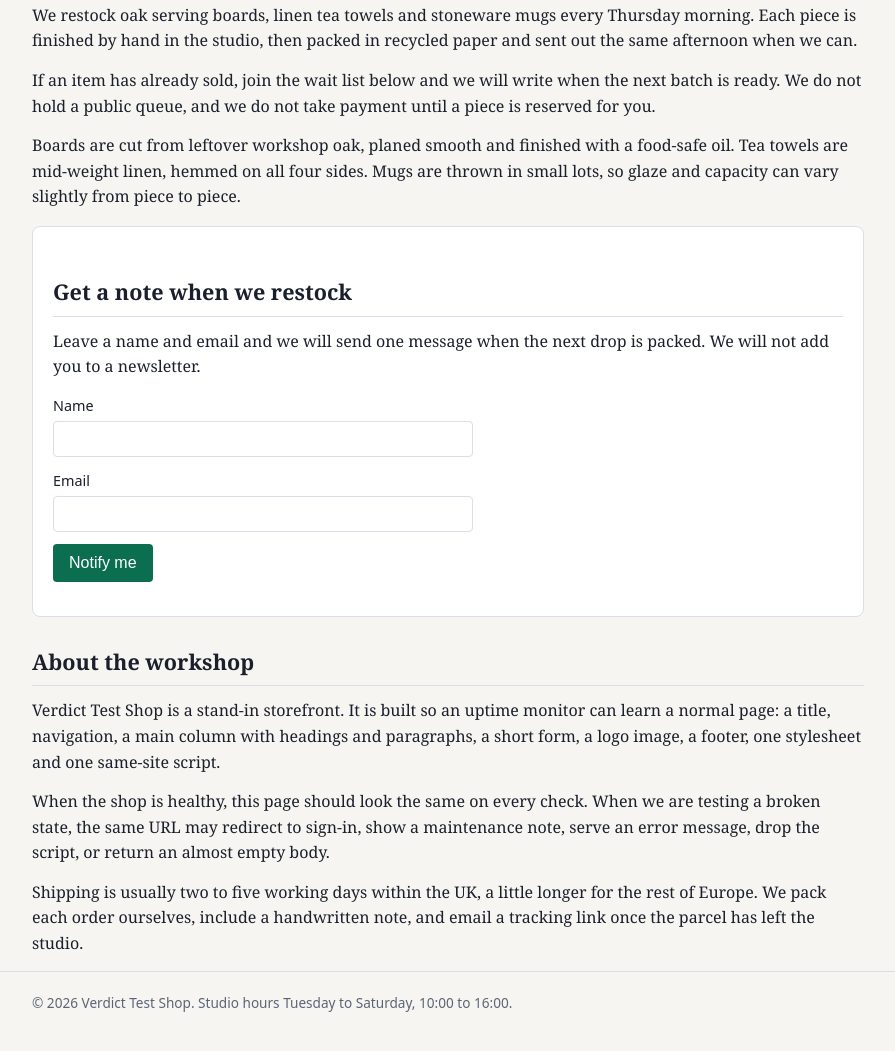
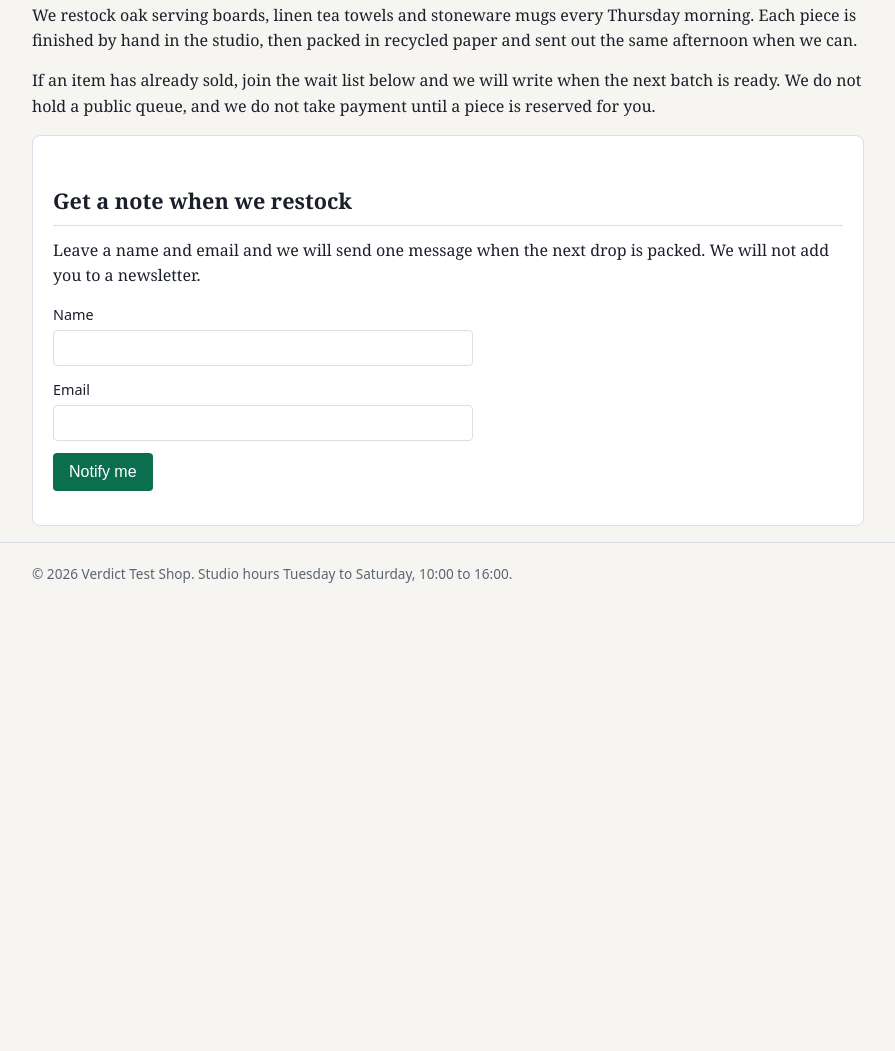
Before and after one commit to Pingara/Pingara.github.io, a plain HTML site: page index.html in a window 1280 px wide. Shown: the part 309-1360 px from the top of the page, without its empty margins (192-1087 px from the left). After the commit the page ends 940 px from the top, so only its background shows below. Drawn offline with Linux system fonts and the light colour scheme.

Commit message:
mode: partial-loss

```diff
--- a/index.html
+++ b/index.html
@@ -29,7 +29,6 @@
       <h2>This week's catalog</h2>
       <p>We restock oak serving boards, linen tea towels and stoneware mugs every Thursday morning. Each piece is finished by hand in the studio, then packed in recycled paper and sent out the same afternoon when we can.</p>
       <p>If an item has already sold, join the wait list below and we will write when the next batch is ready. We do not hold a public queue, and we do not take payment until a piece is reserved for you.</p>
-      <p>Boards are cut from leftover workshop oak, planed smooth and finished with a food-safe oil. Tea towels are mid-weight linen, hemmed on all four sides. Mugs are thrown in small lots, so glaze and capacity can vary slightly from piece to piece.</p>
       <div class="card">
         <h2>Get a note when we restock</h2>
         <p>Leave a name and email and we will send one message when the next drop is packed. We will not add you to a newsletter.</p>
@@ -46,12 +45,6 @@
       </div>
     </section>
 
-    <section id="about">
-      <h2>About the workshop</h2>
-      <p>Verdict Test Shop is a stand-in storefront. It is built so an uptime monitor can learn a normal page: a title, navigation, a main column with headings and paragraphs, a short form, a logo image, a footer, one stylesheet and one same-site script.</p>
-      <p>When the shop is healthy, this page should look the same on every check. When we are testing a broken state, the same URL may redirect to sign-in, show a maintenance note, serve an error message, drop the script, or return an almost empty body.</p>
-      <p>Shipping is usually two to five working days within the UK, a little longer for the rest of Europe. We pack each order ourselves, include a handwritten note, and email a tracking link once the parcel has left the studio.</p>
-    </section>
   </main>
   <footer>
     <div class="wrap">
```
